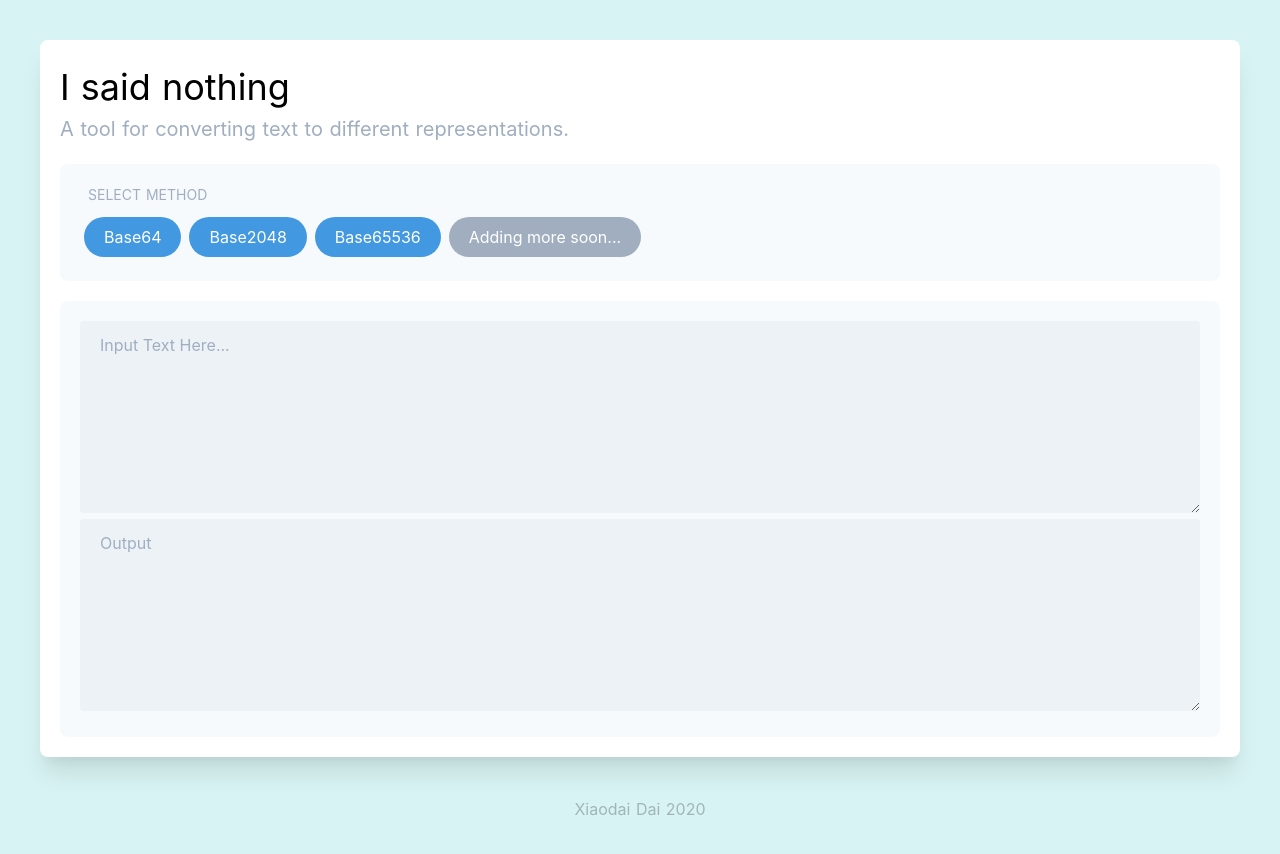
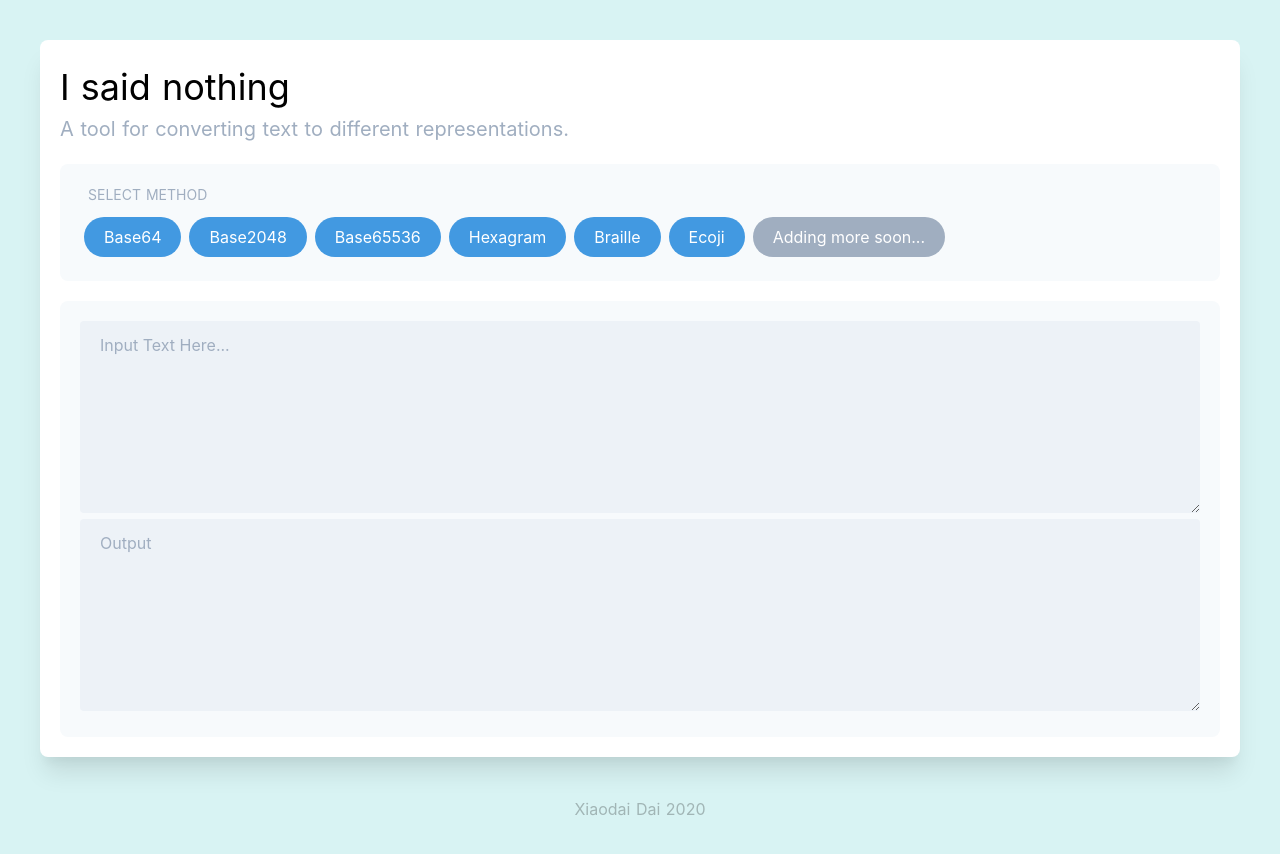
Before and after one commit to diauweb/isaidnothing, a Nuxt app: page / in a window 1280 px wide. Shown: the top 854 px of the page. Built offline with nearby package versions, Linux system fonts and the light colour scheme.

Commit message:
feat: add 3 tools

```diff
--- a/assets/tools.json
+++ b/assets/tools.json
@@ -16,5 +16,23 @@
         "displayName": "Base65536",
         "extended": false,
         "useComponent": "Base65536.vue"
+    },
+    {
+        "name": "hexagram",
+        "displayName": "Hexagram",
+        "extended": false,
+        "useComponent": "Hexagram.vue"
+    },
+    {
+        "name": "braille",
+        "displayName": "Braille",
+        "extended": false,
+        "useComponent": "Braille.vue"
+    },
+    {
+        "name": "ecoji",
+        "displayName": "Ecoji",
+        "extended": true,
+        "useComponent": "Ecoji.vue"
     }
 ]
--- /dev/null
+++ b/components/Braille.vue
@@ -0,0 +1,17 @@
+<script>
+
+import * as Braille from '~/node_modules/braille-encode/index.js'
+
+export default {
+  algo: {
+    encode (text) {
+      const uint8 = new TextEncoder('utf-8').encode(text)
+      return Braille.encode(uint8)
+    },
+    decode (text) {
+      const uint8 = new TextDecoder('utf-8')
+      return uint8.decode(Braille.decode(text))
+    }
+  }
+}
+</script>
--- /dev/null
+++ b/components/Ecoji.vue
@@ -0,0 +1,25 @@
+<template>
+  <div>
+    <p class="rounded-full bg-orange-300 inline-block p-2 px-4">
+      <b>Known Issue:</b>  Currently can't process Unicode contents.
+    </p>
+    <p class="p-4 inline-block"></p>
+  </div>
+</template>
+
+<script>
+
+import * as Ecoji from '../node_modules/ecoji-js/dist/index.js'
+
+export default {
+  algo: {
+    decode (text) {
+      return Ecoji.decode(text)
+    },
+    encode (text) {
+      return Ecoji.encode(text)
+    }
+  }
+}
+
+</script>
--- /dev/null
+++ b/components/Hexagram.vue
@@ -0,0 +1,29 @@
+<script>
+
+import Base64 from '../assets/Base64.js'
+
+const b = 'ABCDEFGHIJKLMNOPQRSTUVWXYZabcdefghijklmnopqrstuvwxyz0123456789+/='
+const hex = '䷁䷗䷆䷒䷎䷣䷭䷊䷏䷲䷧䷵䷽䷶䷟䷡䷇䷂䷜䷻䷦䷾䷯䷄䷬䷐䷮䷹䷞䷰䷛䷪䷖䷚䷃䷨䷳䷕䷑䷙䷢䷔䷿䷥䷷䷝䷱䷍䷓䷩䷺䷼䷴䷤䷸䷈䷋䷘䷅䷉䷠䷌䷫䷀☯'
+
+export default {
+  algo: {
+    encode (text) {
+      const uint8 = new TextEncoder('utf-8').encode(text)
+      const b64r = Base64.encode(uint8)
+      let result = ''
+      for (const i of b64r) {
+        result += hex[b.indexOf(i)]
+      }
+      return result
+    },
+    decode (text) {
+      const uint8 = new TextDecoder('utf-8')
+      let result = ''
+      for (const i of text) {
+        result += b[hex.indexOf(i)]
+      }
+      return uint8.decode(Base64.decode(result))
+    }
+  }
+}
+</script>
```
